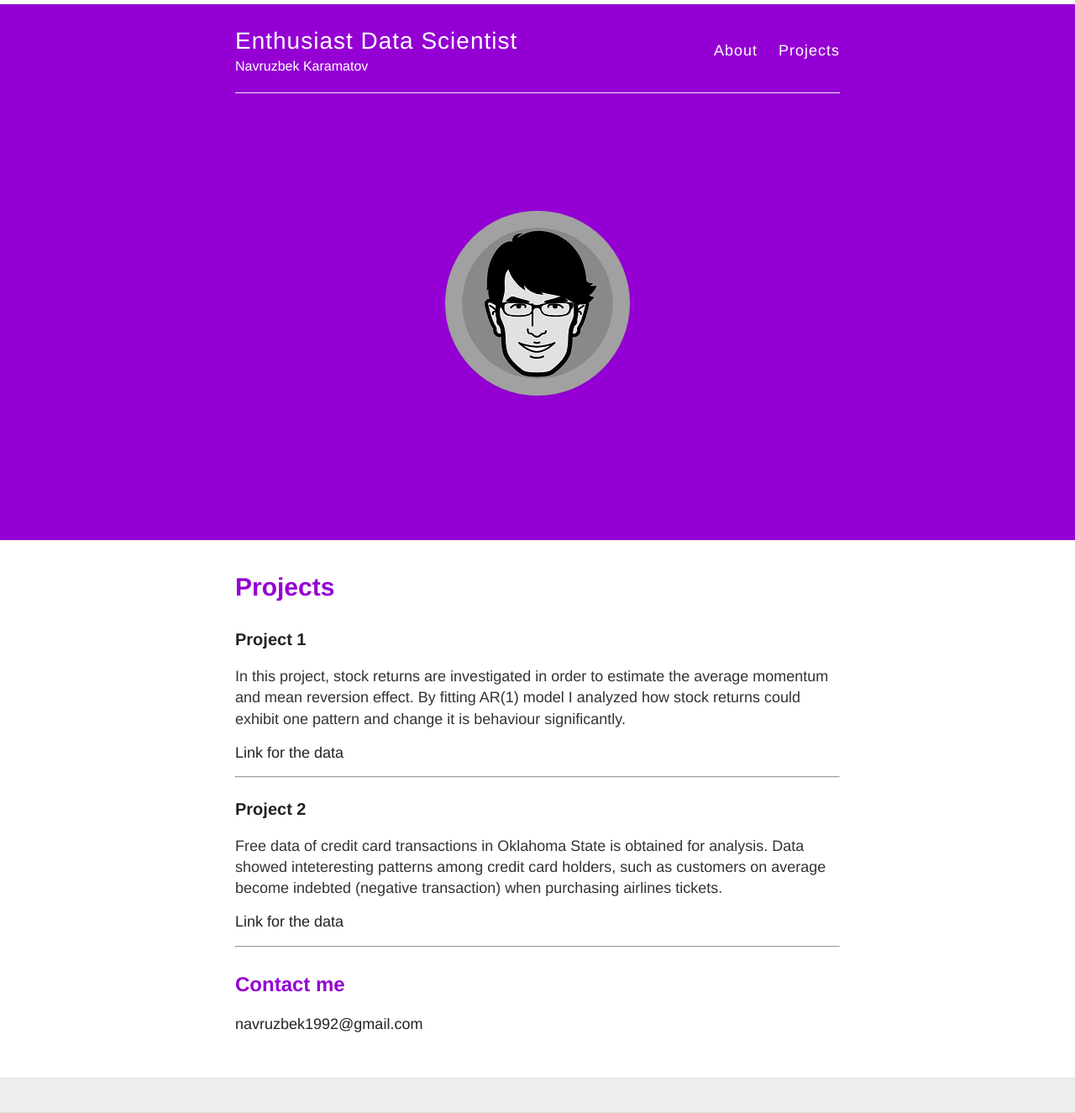
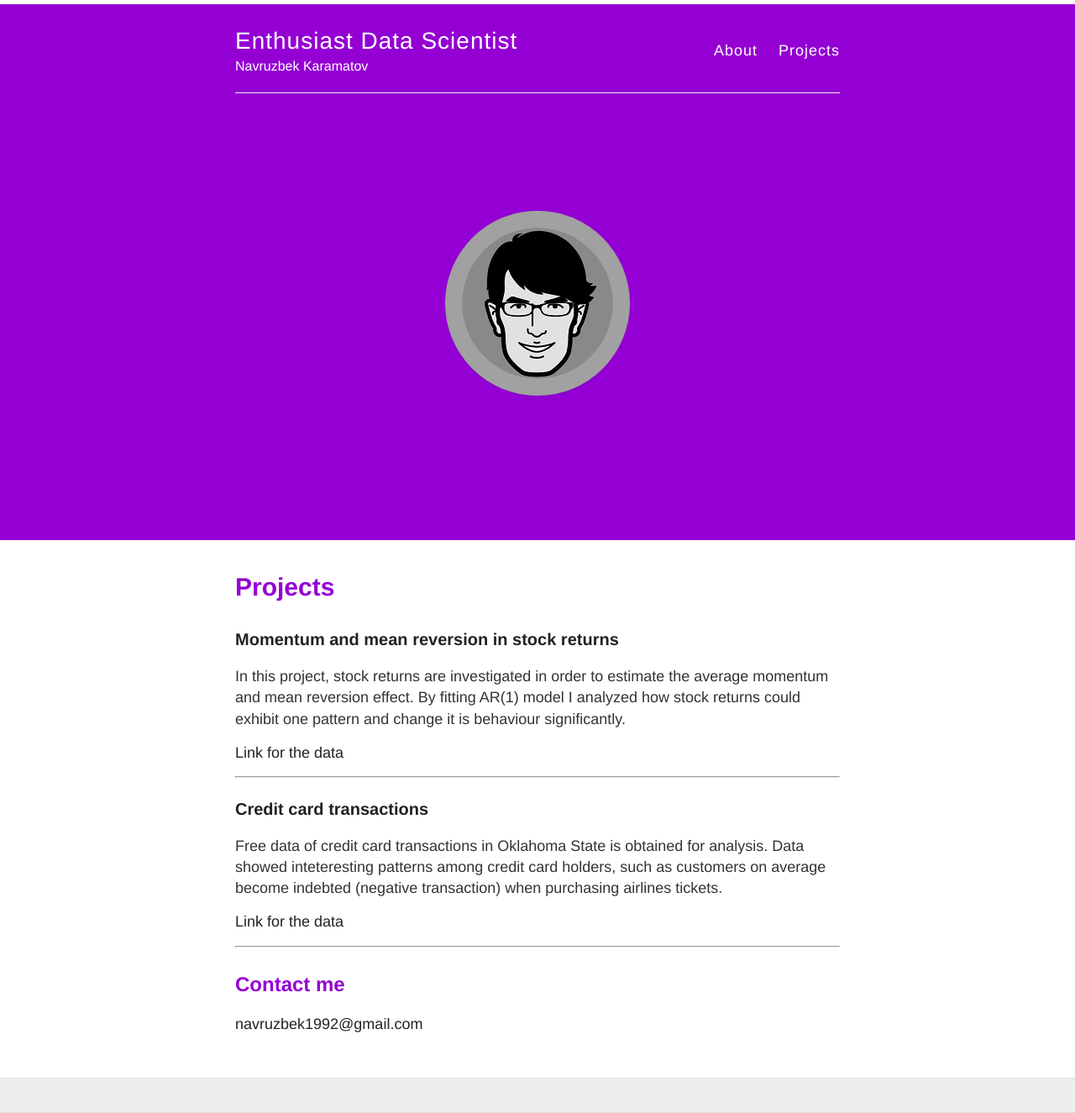
Before and after one commit to navruzbek1992/data_challenge, a Jekyll site: the page built from projects.md, in a window 1280 px wide. Shown: the whole page at 84% size. Built offline with Jekyll 4.4.1, drawn with Linux system fonts in a browser that asks for light colours; nearby versions of some CDN libraries.

Commit message:
Update projects.md

```diff
--- a/projects.md
+++ b/projects.md
@@ -4,7 +4,7 @@ title: Projects
 permalink: /projects/
 ---
 
-### [Project 1](/projects/project1.nb.html)
+### [Momentum and mean reversion in stock returns](/projects/project1.nb.html)
 
 In this project, stock returns are investigated in order to estimate the average momentum and mean reversion effect. By fitting AR(1) model I analyzed how stock returns could exhibit one pattern and change it is behaviour significantly.
 
@@ -12,7 +12,7 @@ In this project, stock returns are investigated in order to estimate the average
 
 ***
 
-### [Project 2](/projects/project2.nb.html)
+### [Credit card transactions](/projects/project2.nb.html)
 
 Free data of credit card transactions in Oklahoma State is obtained for analysis. Data showed inteteresting patterns among credit card holders, such as customers on average become indebted (negative transaction) when purchasing airlines tickets.
 
```
